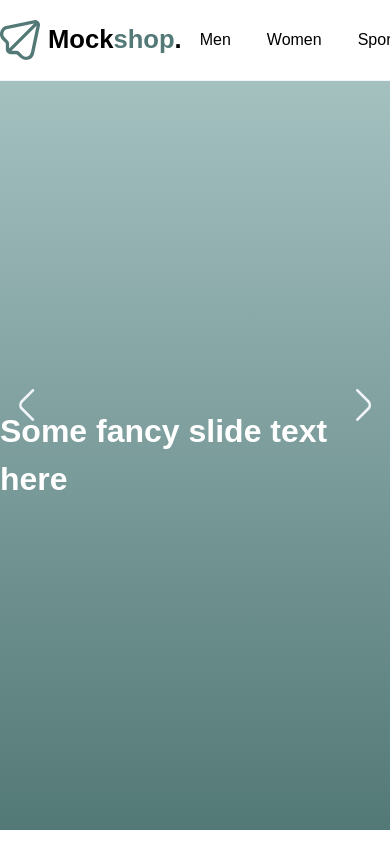
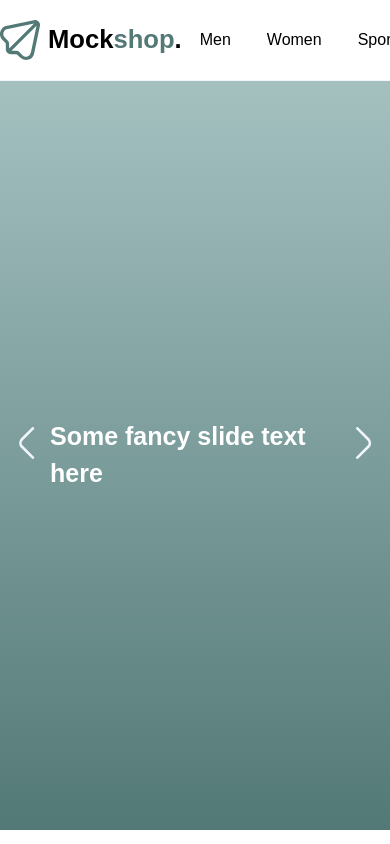
Before and after one commit to aspen801/react-shopping-cart, a React (Vite) app: page / in a window 390 px wide. Shown: the top 844 px of the page. Built offline with nearby package versions, Linux system fonts and the light colour scheme; no server answers; a web font is replaced by a local one.

Commit message:
responsive fix

```diff
--- a/src/components/HeroSlider/HeroSlider.css
+++ b/src/components/HeroSlider/HeroSlider.css
@@ -1,4 +1,5 @@
 .slider__wrapper {
+    position: relative;
     display: flex;
     justify-content: center;
     align-items: center;
@@ -55,3 +56,10 @@
     height: auto;
     width: 32px;
 }
+
+@media (max-width: 600px) {
+    .slider__wrapper h1{
+        font-size: 25px;
+        margin: 0 50px 0 50px;
+    }
+}
```
